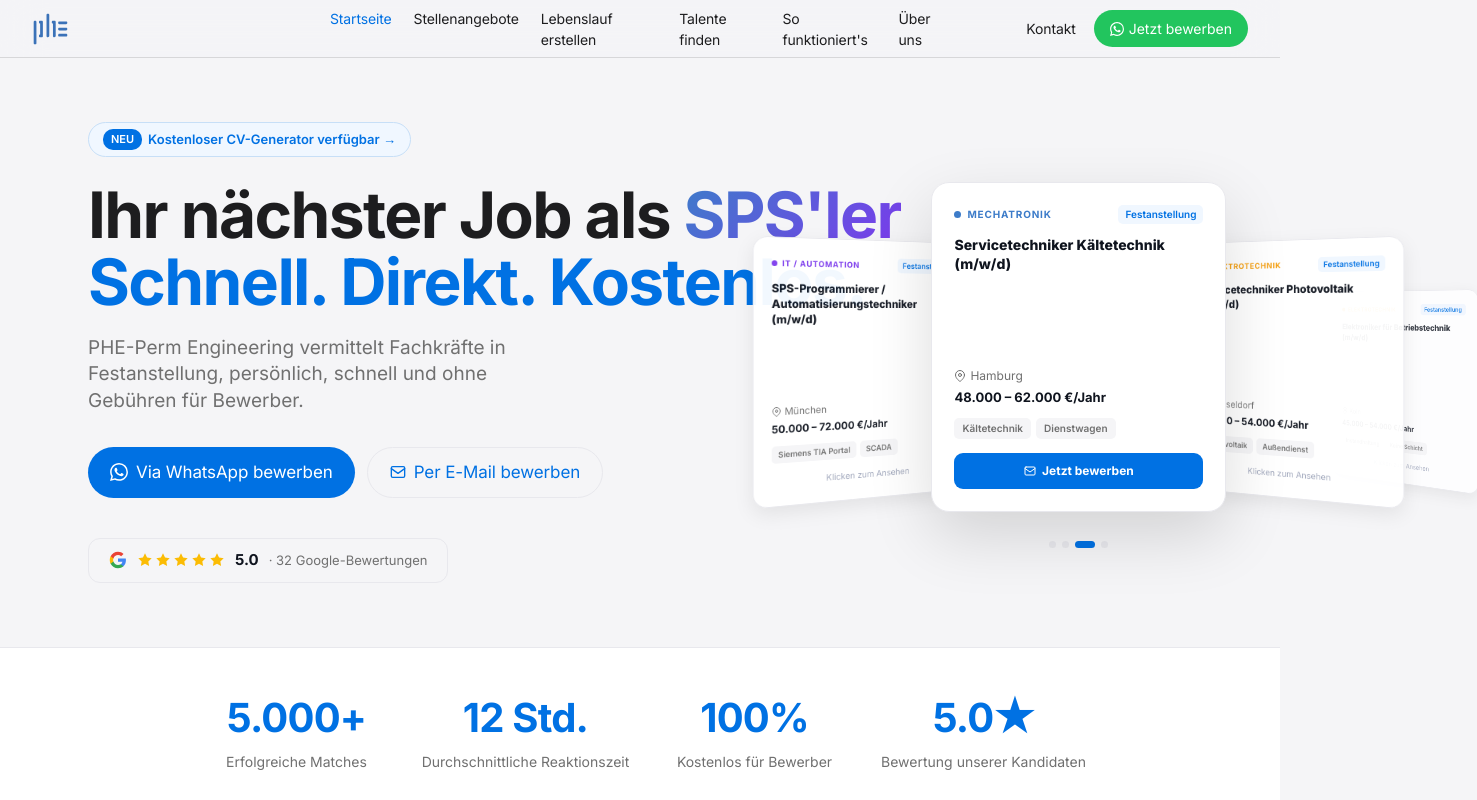
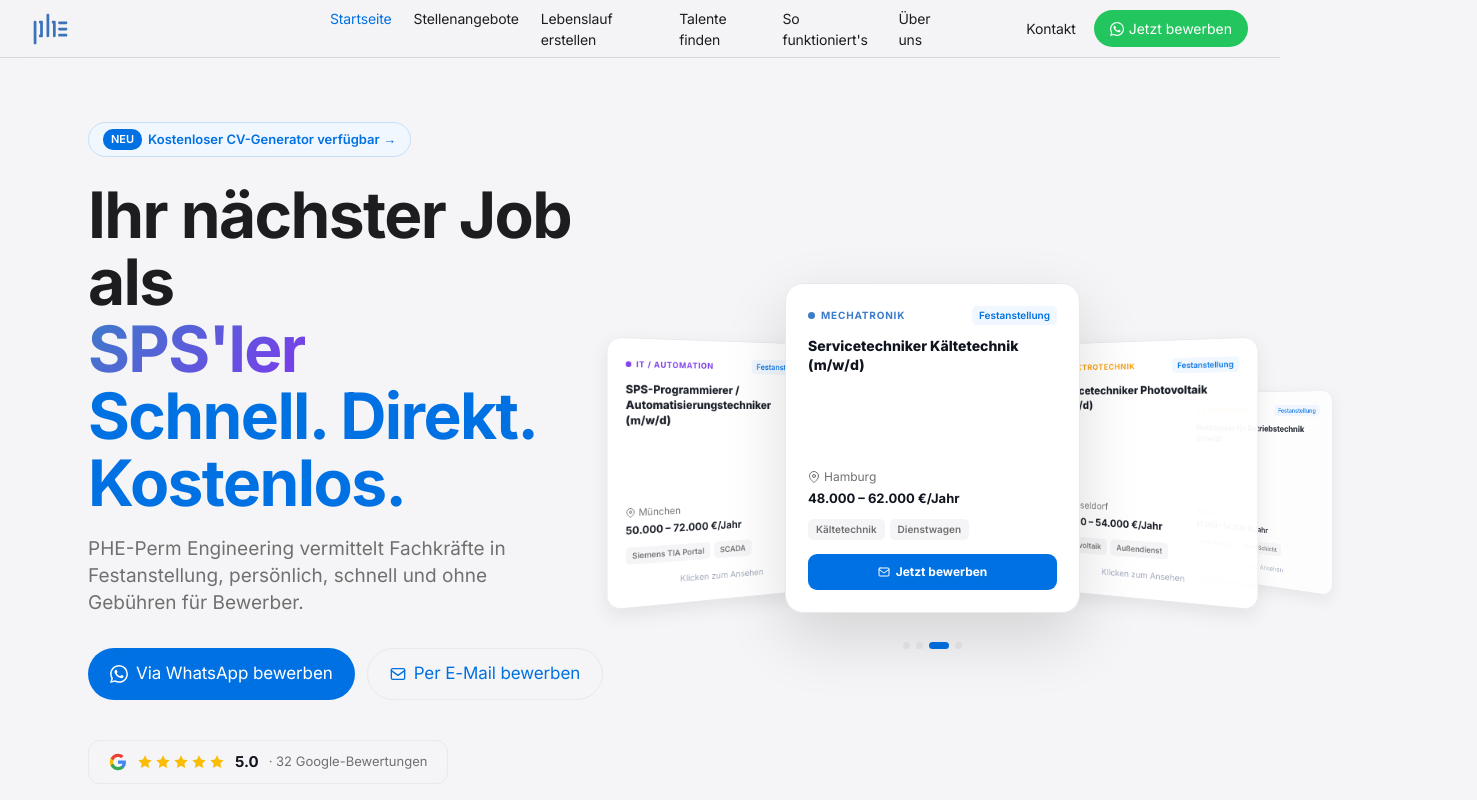
Before and after one commit to MatiXn/webseite2026, a Next.js app in the folder frontend/: page / in a window 1280 px wide. Shown: the top 800 px of the page, 1477 px wide, since content can reach past the window. Built offline with nearby package versions, Linux system fonts and the light colour scheme.

Commit message:
fix: Hero-Titel auf eigene Zeilen, verhindert Überlappung mit Job-Slides

```diff
--- a/frontend/src/app/page.tsx
+++ b/frontend/src/app/page.tsx
@@ -432,8 +432,8 @@ export default function Home() {
             </div>
 
             <h1 style={{ fontSize: "clamp(40px,5vw,72px)", fontWeight: 700, lineHeight: 1.05, letterSpacing: "-0.025em", color: "#1d1d1f", marginBottom: 20 }}>
-              <span style={{ whiteSpace: "nowrap" }}>Ihr nächster Job als <SlideTitle /></span>
-              <br />
+              Ihr nächster Job als<br />
+              <SlideTitle /><br />
               <em className="grad-text" style={{ fontStyle: "normal" }}>Schnell. Direkt. Kostenlos.</em>
             </h1>
 
```
